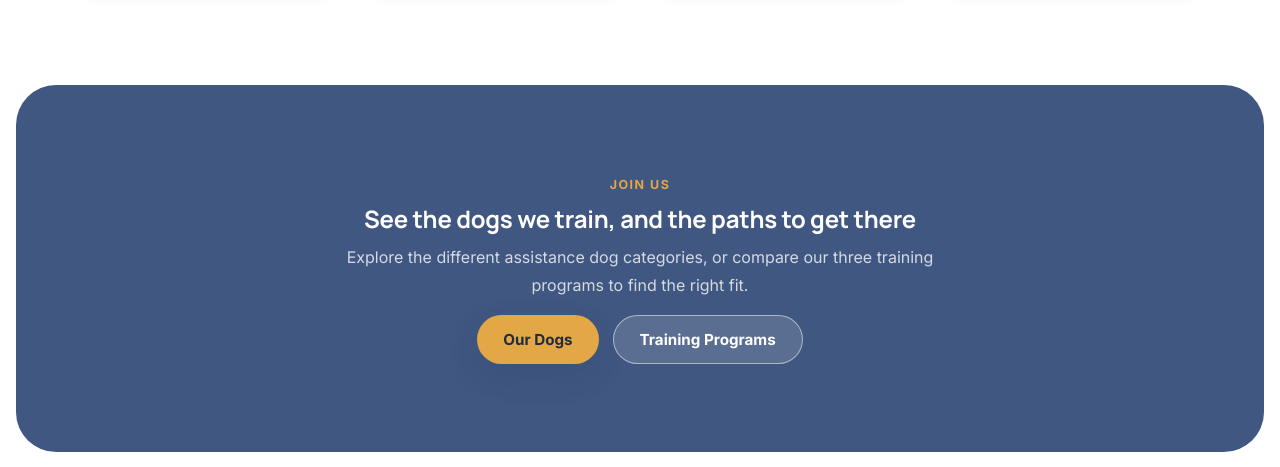
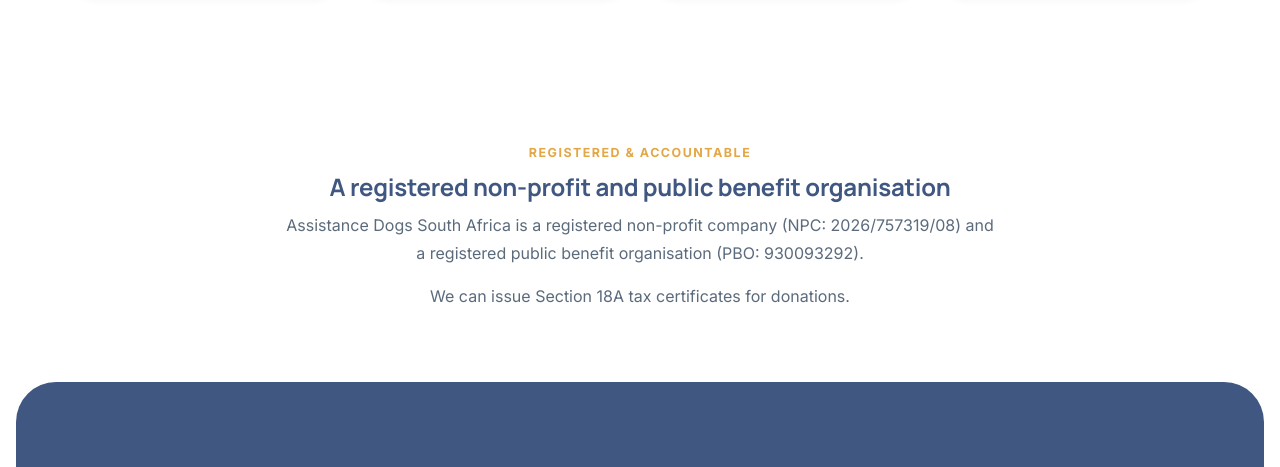
Before and after one commit to epiclogossa2-beep/assistancedog, a plain HTML site: page about.html in a window 1280 px wide. Shown: the part 2872-3339 px from the top of the page. Drawn offline with Linux system fonts and the light colour scheme.

Commit message:
Update about.html

```diff
--- a/about.html
+++ b/about.html
@@ -127,6 +127,15 @@
     </div>
   </section>
 
+  <section class="section-tight">
+  <div class="container reveal" style="max-width:760px; text-align:center;">
+    <span class="crumb">Registered &amp; accountable</span>
+    <h2>A registered non-profit and public benefit organisation</h2>
+    <p>Assistance Dogs South Africa is a registered non-profit company (NPC: 2026/757319/08) and a registered public benefit organisation (PBO: 930093292).</p>
+    <p>We can issue Section 18A tax certificates for donations.</p>
+  </div>
+</section>
+
   <section class="section-navy">
     <div class="container text-center reveal" style="max-width:640px; margin:0 auto;">
       <span class="crumb">Join us</span>
```
